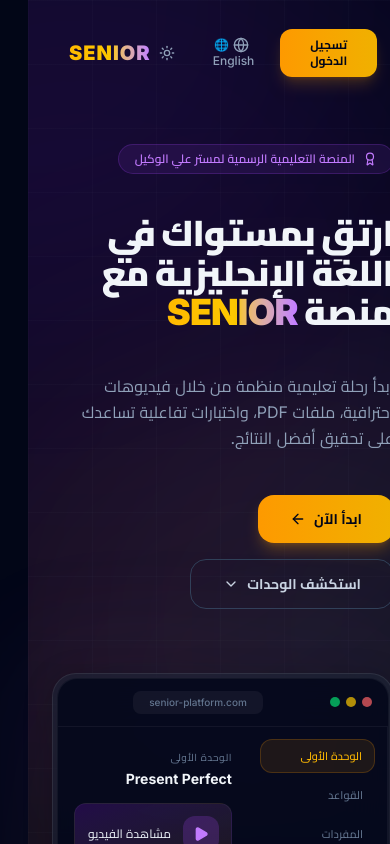
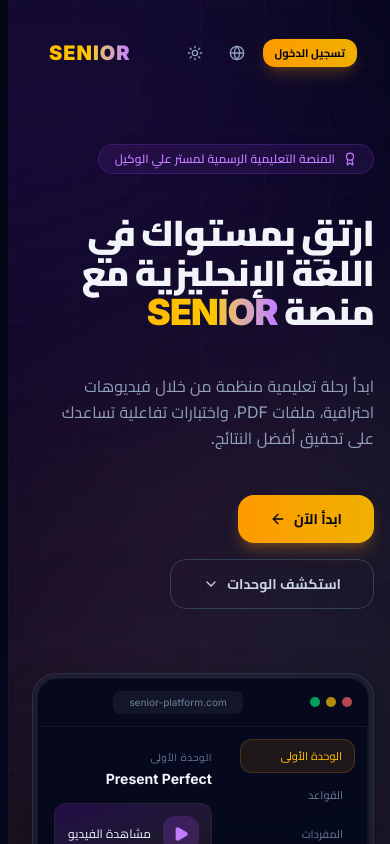
Before and after one commit to alialwakil880-netizen/senior-platefform, a Next.js app: page / in a window 390 px wide. Shown: the top 844 px of the page. Built offline with nearby package versions, Linux system fonts and the light colour scheme.

Commit message:
Fix mobile layout: adjust teacher image position and optimize navbar spacing

```diff
--- a/src/app/page.tsx
+++ b/src/app/page.tsx
@@ -131,7 +131,7 @@ export default function LandingPage() {
             <div className="flex items-center gap-1.5">
               <button
                 onClick={() => navigate("/login")}
-                className={`px-5 py-2 rounded-xl text-xs font-bold transition-all duration-300 ${
+                className={`px-3 py-1.5 sm:px-5 sm:py-2 rounded-xl text-[11px] sm:text-xs font-bold transition-all duration-300 ${
                   darkMode
                     ? "bg-gradient-to-r from-amber-500 to-yellow-500 text-slate-950 shadow-lg shadow-amber-500/20 hover:shadow-amber-500/30"
                     : "bg-gradient-to-r from-amber-500 to-yellow-500 text-slate-950 shadow-md shadow-amber-500/15 hover:shadow-lg hover:shadow-amber-500/25 hover:-translate-y-px"
@@ -148,7 +148,7 @@ export default function LandingPage() {
                 }`}
               >
                 <Globe className="w-4 h-4 inline-block" />
-                <span className="mr-1 ml-1">{t.common.langBtn}</span>
+                <span className="mr-1 ml-1 hidden sm:inline">{t.common.langBtn}</span>
               </button>
               <button
                 onClick={() => setDarkMode(!darkMode)}
@@ -363,7 +363,7 @@ export default function LandingPage() {
 
               {/* Teacher floating glass card */}
               <motion.div
-                className="absolute -bottom-10 -left-10 sm:-bottom-20 sm:-left-20 z-20"
+                className="absolute -bottom-6 -left-2 sm:-bottom-20 sm:-left-20 z-20"
                 initial={{ opacity: 0, scale: 0.8, y: 20 }}
                 animate={{ opacity: 1, scale: 1, y: 0 }}
                 transition={{ duration: 0.6, delay: 0.8, ease: [0.25, 0.4, 0.25, 1] }}
@@ -375,7 +375,7 @@ export default function LandingPage() {
                     : "bg-white/80 backdrop-blur-xl shadow-[0_2px_8px_rgba(15,23,42,0.08),0_8px_24px_rgba(15,23,42,0.06)]"
                 }`}>
                   <div className={`absolute -inset-3 rounded-full blur-2xl animate-glow-pulse ${darkMode ? "bg-gradient-to-tr from-amber-500/40 to-purple-500/40" : "bg-gradient-to-tr from-amber-400/20 to-purple-400/20"}`} />
-                  <div className={`relative w-40 h-40 sm:w-64 sm:h-64 rounded-full overflow-hidden border-[6px] shadow-2xl ${darkMode ? "border-amber-400/60" : "border-amber-400/40"}`}>
+                  <div className={`relative w-36 h-36 sm:w-64 sm:h-64 rounded-full overflow-hidden border-[6px] shadow-2xl ${darkMode ? "border-amber-400/60" : "border-amber-400/40"}`}>
                     <img
                       src="/teacher-ali.png"
                       alt={l.teacherName}
```
